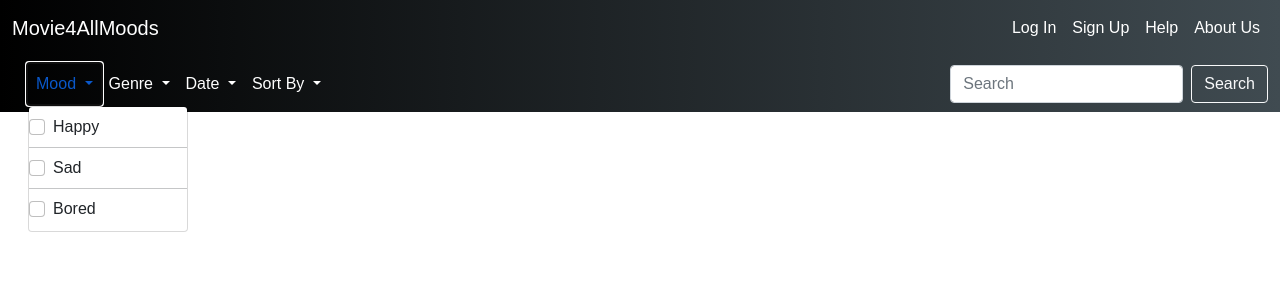
After one commit to aavashlamichhane/Movie4AllMoods, a Django app: page /filter/ in a window 1280 px wide, after a click on "Mood". The commit adds this page. Shown: the top 300 px of the page. Run offline with Django 4.2, Linux system fonts and the light colour scheme.

Commit message:
Checkout recommended and adv filter page

```diff
--- /dev/null
+++ b/home/templates/home/filter.html
@@ -0,0 +1,126 @@
+{% extends 'home/basic.html' %}
+{% block title %}Advanced Filters{% endblock title %}
+
+{% block body %}
+<nav class="navbar navbar-expand-lg bg-body-dark">
+    <div class="container-fluid">
+      <a class="navbar-brand" href="#"></a>
+      <div class="collapse navbar-collapse" id="navbarSupportedContent">
+        <ul class="navbar-nav me-auto mb-2 mb-lg-0">
+            <li class="nav-item dropdown">
+                <a class="nav-link dropdown-toggle" href="#" role="button" data-bs-toggle="dropdown" aria-expanded="false">
+                  Mood
+                </a>
+                <ul class="dropdown-menu">
+                  <div class="form-check">
+                    <input class="form-check-input" type="checkbox" value="" id="flexCheckDefault">
+                    <label class="form-check-label" for="flexCheckDefault">
+                      Happy
+                    </label>
+                  </div>
+                  <li><hr class="dropdown-divider"></li>
+                  <div class="form-check">
+                    <input class="form-check-input" type="checkbox" value="" id="flexCheckDefault">
+                    <label class="form-check-label" for="flexCheckDefault">
+                      Sad
+                    </label>
+                  </div>
+                  <li><hr class="dropdown-divider"></li>
+                  <div class="form-check">
+                    <input class="form-check-input" type="checkbox" value="" id="flexCheckDefault">
+                    <label class="form-check-label" for="flexCheckDefault">
+                      Bored
+                    </label>
+                  </div>
+                </ul>
+              </li>
+              <li class="nav-item dropdown">
+                <a class="nav-link dropdown-toggle" href="#" role="button" data-bs-toggle="dropdown" aria-expanded="false">
+                  Genre
+                </a>
+                <ul class="dropdown-menu">
+                  <div class="form-check">
+                    <input class="form-check-input" type="checkbox" value="" id="flexCheckDefault">
+                    <label class="form-check-label" for="flexCheckDefault">
+                      Action
+                    </label>
+                  </div>
+                  <li><hr class="dropdown-divider"></li>
+                  <div class="form-check">
+                    <input class="form-check-input" type="checkbox" value="" id="flexCheckDefault">
+                    <label class="form-check-label" for="flexCheckDefault">
+                      Comedy
+                    </label>
+                  </div>
+                  <li><hr class="dropdown-divider"></li>
+                  <div class="form-check">
+                    <input class="form-check-input" type="checkbox" value="" id="flexCheckDefault">
+                    <label class="form-check-label" for="flexCheckDefault">
+                      Horror
+                    </label>
+                  </div>
+                </ul>
+              </li>
+              <li class="nav-item dropdown">
+                <a class="nav-link dropdown-toggle" href="#" role="button" data-bs-toggle="dropdown" aria-expanded="false">
+                  Date
+                </a>
+                <ul class="dropdown-menu">
+                  <div class="form-check">
+                    <input class="form-check-input" type="checkbox" value="" id="flexCheckDefault">
+                    <label class="form-check-label" for="flexCheckDefault">
+                      1990-2000
+                    </label>
+                  </div>
+                  <li><hr class="dropdown-divider"></li>
+                  <div class="form-check">
+                    <input class="form-check-input" type="checkbox" value="" id="flexCheckDefault">
+                    <label class="form-check-label" for="flexCheckDefault">
+                      2000-2010
+                    </label>
+                  </div>
+                  <li><hr class="dropdown-divider"></li>
+                  <div class="form-check">
+                    <input class="form-check-input" type="checkbox" value="" id="flexCheckDefault">
+                    <label class="form-check-label" for="flexCheckDefault">
+                      2010-2020
+                    </label>
+                  </div>
+                </ul>
+              </li>
+              <li class="nav-item dropdown">
+                <a class="nav-link dropdown-toggle" href="#" role="button" data-bs-toggle="dropdown" aria-expanded="false">
+                  Sort By
+                </a>
+                <ul class="dropdown-menu">
+                  <div class="form-check">
+                    <input class="form-check-input" type="checkbox" value="" id="flexCheckDefault">
+                    <label class="form-check-label" for="flexCheckDefault">
+                      Title
+                    </label>
+                  </div>
+                  <li><hr class="dropdown-divider"></li>
+                  <div class="form-check">
+                    <input class="form-check-input" type="checkbox" value="" id="flexCheckDefault">
+                    <label class="form-check-label" for="flexCheckDefault">
+                      Playtime
+                    </label>
+                  </div>
+                  <li><hr class="dropdown-divider"></li>
+                  <div class="form-check">
+                    <input class="form-check-input" type="checkbox" value="" id="flexCheckDefault">
+                    <label class="form-check-label" for="flexCheckDefault">
+                      Imdb score
+                    </label>
+                  </div>
+                </ul>
+              </li>
+        </ul>
+        <form class="d-flex" role="search">
+          <input class="form-control me-2" type="search" placeholder="Search" aria-label="Search">
+          <button class="btn btn-outline-light" type="submit">Search</button>
+        </form>
+      </div>
+    </div>
+  </nav>
+{% endblock body %}
--- a/home/templates/home/index.html
+++ b/home/templates/home/index.html
@@ -51,7 +51,10 @@ Action
 <br>
 <br>
 {% if user.is_authenticated %}
-<a class="btn btn-dark" href="/home/recommend" role="button">Recommended Movies ></a>
+<a class="btn btn-dark" href="/home/filter" role="button">Advanced Filters ></a>
+<br>
+<br>
+<a class="btn btn-dark btn-lg" href="/home/recommend" role="button">Recommended Movies ></a>
 <br>
 <br>
 
--- a/home/urls.py
+++ b/home/urls.py
@@ -9,4 +9,5 @@ urlpatterns = [
     path('aboutUs/',views.aboutUs,name='About Us'),
     path('logout/',views.signout,name='logout'),
     path('recommend/',views.recommend,name='Recommended Movies'),
+    path('filter/',views.filter,name='Advanced Filters'),
 ]
--- a/home/views.py
+++ b/home/views.py
@@ -88,5 +88,8 @@ def signout(request):
 
 def recommend(request):
     rmovie=Movies.objects.all().order_by('-title')[:50]
-    params={'ritem':rmovie, 'range':range(5)}
+    params={'ritem':rmovie, 'range':range(10)}
     return render(request, "home/recommend.html",params)
+
+def filter(request):
+    return render(request, "home/filter.html")
```
Also changed, not shown: home/templates/home/recommend.html (+11 -10 lines).
